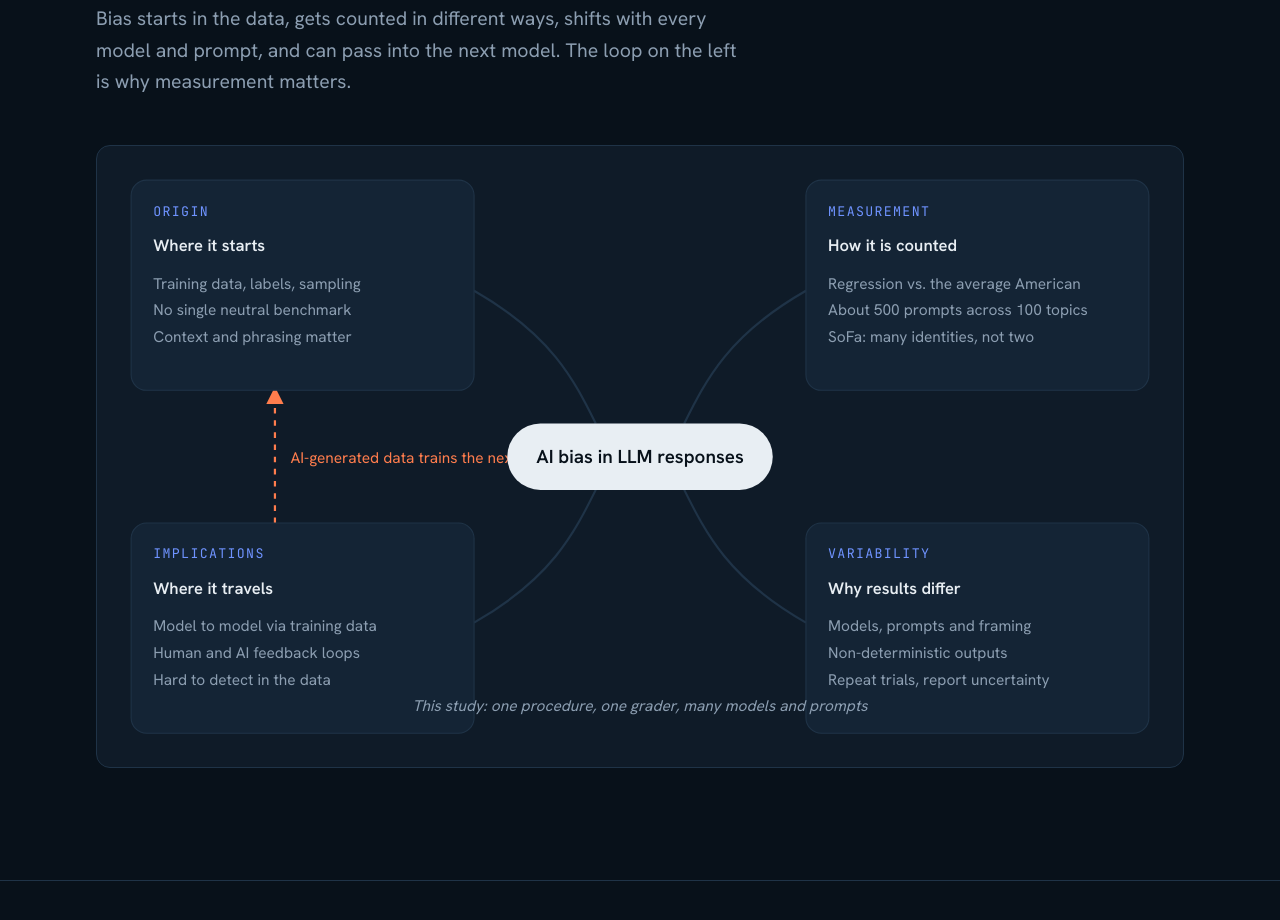
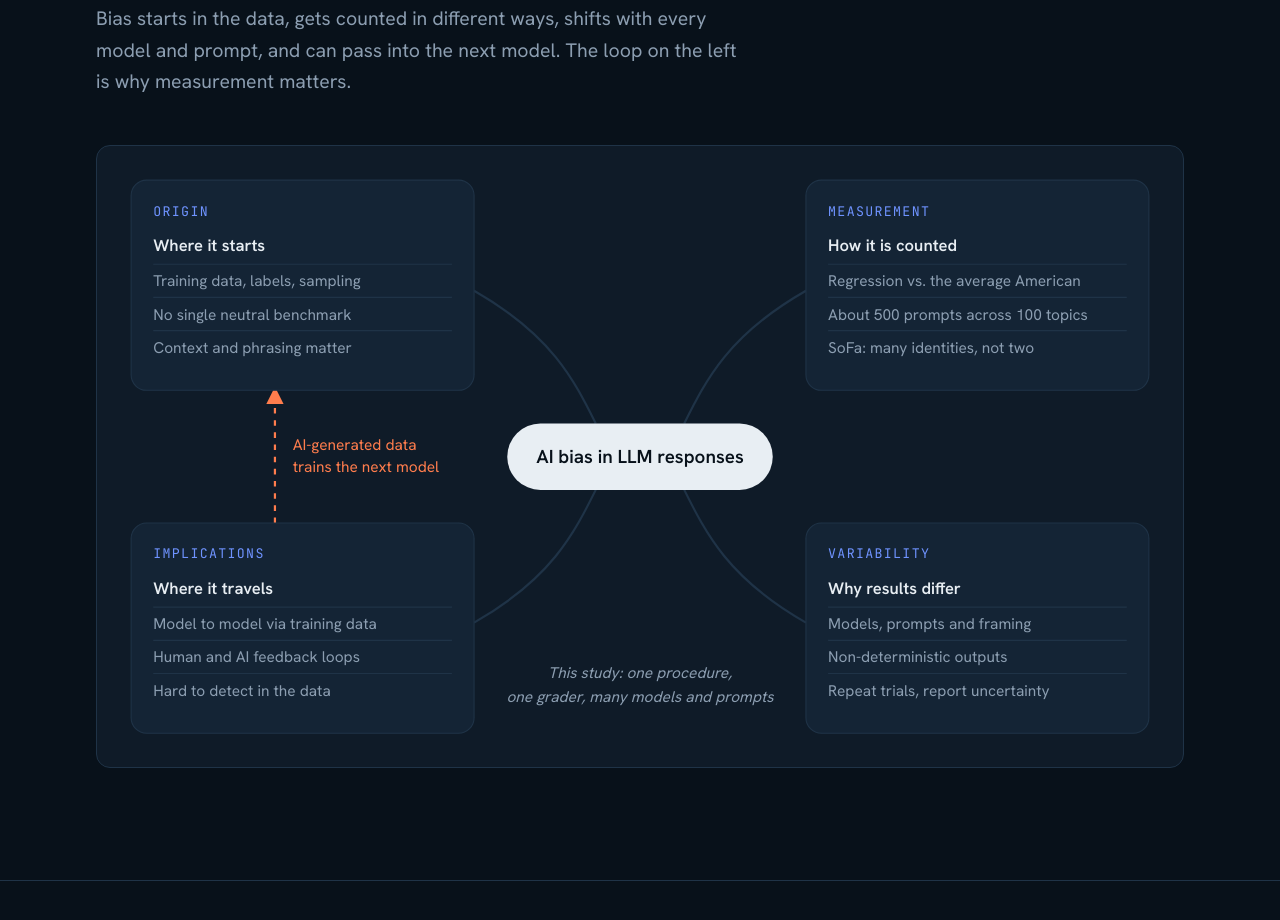
Before and after one commit to Delta5667/DigitalPortfolio, a plain HTML site: page index.html in a window 1280 px wide. Shown: the part 5367-6287 px from the top of the page. Drawn offline with Linux system fonts and the light colour scheme.

Commit message:
Fixed concept map text overlap

```diff
--- a/index.html
+++ b/index.html
@@ -444,7 +444,8 @@ dl dd:hover{padding-left:8px}
           <path class="spk" data-i="3" d="M330 420 C400 380 420 340 440 300"/>
         </g>
         <path d="M150 330 L150 210" fill="none" stroke="var(--pole-a)" stroke-width="2" stroke-dasharray="5 6" marker-end="url(#ah)"/>
-        <text x="164" y="276" class="n-sub" style="fill:var(--pole-a)">AI-generated data trains the next model</text>
+        <text x="166" y="264" class="n-sub" style="fill:var(--pole-a)">AI-generated data</text>
+        <text x="166" y="284" class="n-sub" style="fill:var(--pole-a)">trains the next model</text>
 
         <rect x="360" y="240" width="240" height="60" rx="30" fill="var(--fg)"/>
         <text x="480" y="276" text-anchor="middle" font-size="17" font-weight="600" style="fill:var(--bg)">AI bias in LLM responses</text>
@@ -452,28 +453,45 @@ dl dd:hover{padding-left:8px}
         <g class="nd" data-i="0" tabindex="0"><rect x="20" y="20" width="310" height="190" rx="14" fill="var(--surface-2)" stroke="var(--line)"/>
           <text x="40" y="52" class="n-title" style="fill:var(--pole-b)">Origin</text>
           <text x="40" y="84" class="n-line" font-size="19" font-weight="600">Where it starts</text>
-          <text x="40" y="118" class="n-sub">Training data, labels, sampling</text>
-          <text x="40" y="142" class="n-sub">No single neutral benchmark</text>
-          <text x="40" y="166" class="n-sub">Context and phrasing matter</text></g>
+          <line x1="40" x2="310" y1="96" y2="96" stroke="var(--line)"/>
+          <text x="40" y="116" class="n-sub">Training data, labels, sampling</text>
+          <line x1="40" x2="310" y1="126" y2="126" stroke="var(--line)"/>
+          <text x="40" y="146" class="n-sub">No single neutral benchmark</text>
+          <line x1="40" x2="310" y1="156" y2="156" stroke="var(--line)"/>
+          <text x="40" y="176" class="n-sub">Context and phrasing matter</text>
+        </g>
         <g class="nd" data-i="1" tabindex="0"><rect x="630" y="20" width="310" height="190" rx="14" fill="var(--surface-2)" stroke="var(--line)"/>
           <text x="650" y="52" class="n-title" style="fill:var(--pole-b)">Measurement</text>
           <text x="650" y="84" class="n-line" font-size="19" font-weight="600">How it is counted</text>
-          <text x="650" y="118" class="n-sub">Regression vs. the average American</text>
-          <text x="650" y="142" class="n-sub">About 500 prompts across 100 topics</text>
-          <text x="650" y="166" class="n-sub">SoFa: many identities, not two</text></g>
+          <line x1="650" x2="920" y1="96" y2="96" stroke="var(--line)"/>
+          <text x="650" y="116" class="n-sub">Regression vs. the average American</text>
+          <line x1="650" x2="920" y1="126" y2="126" stroke="var(--line)"/>
+          <text x="650" y="146" class="n-sub">About 500 prompts across 100 topics</text>
+          <line x1="650" x2="920" y1="156" y2="156" stroke="var(--line)"/>
+          <text x="650" y="176" class="n-sub">SoFa: many identities, not two</text>
+        </g>
         <g class="nd" data-i="2" tabindex="0"><rect x="630" y="330" width="310" height="190" rx="14" fill="var(--surface-2)" stroke="var(--line)"/>
           <text x="650" y="362" class="n-title" style="fill:var(--pole-b)">Variability</text>
           <text x="650" y="394" class="n-line" font-size="19" font-weight="600">Why results differ</text>
-          <text x="650" y="428" class="n-sub">Models, prompts and framing</text>
-          <text x="650" y="452" class="n-sub">Non-deterministic outputs</text>
-          <text x="650" y="476" class="n-sub">Repeat trials, report uncertainty</text></g>
+          <line x1="650" x2="920" y1="406" y2="406" stroke="var(--line)"/>
+          <text x="650" y="426" class="n-sub">Models, prompts and framing</text>
+          <line x1="650" x2="920" y1="436" y2="436" stroke="var(--line)"/>
+          <text x="650" y="456" class="n-sub">Non-deterministic outputs</text>
+          <line x1="650" x2="920" y1="466" y2="466" stroke="var(--line)"/>
+          <text x="650" y="486" class="n-sub">Repeat trials, report uncertainty</text>
+        </g>
         <g class="nd" data-i="3" tabindex="0"><rect x="20" y="330" width="310" height="190" rx="14" fill="var(--surface-2)" stroke="var(--line)"/>
           <text x="40" y="362" class="n-title" style="fill:var(--pole-b)">Implications</text>
           <text x="40" y="394" class="n-line" font-size="19" font-weight="600">Where it travels</text>
-          <text x="40" y="428" class="n-sub">Model to model via training data</text>
-          <text x="40" y="452" class="n-sub">Human and AI feedback loops</text>
-          <text x="40" y="476" class="n-sub">Hard to detect in the data</text></g>
-        <text x="480" y="500" text-anchor="middle" class="n-sub" style="font-style:italic">This study: one procedure, one grader, many models and prompts</text>
+          <line x1="40" x2="310" y1="406" y2="406" stroke="var(--line)"/>
+          <text x="40" y="426" class="n-sub">Model to model via training data</text>
+          <line x1="40" x2="310" y1="436" y2="436" stroke="var(--line)"/>
+          <text x="40" y="456" class="n-sub">Human and AI feedback loops</text>
+          <line x1="40" x2="310" y1="466" y2="466" stroke="var(--line)"/>
+          <text x="40" y="486" class="n-sub">Hard to detect in the data</text>
+        </g>
+        <text x="480" y="470" text-anchor="middle" class="n-sub" style="font-style:italic">This study: one procedure,</text>
+        <text x="480" y="492" text-anchor="middle" class="n-sub" style="font-style:italic">one grader, many models and prompts</text>
       </svg>
     </div>
     <div class="cmap-list">
```
